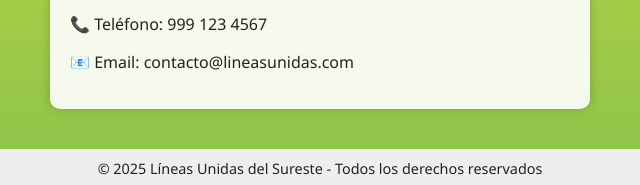
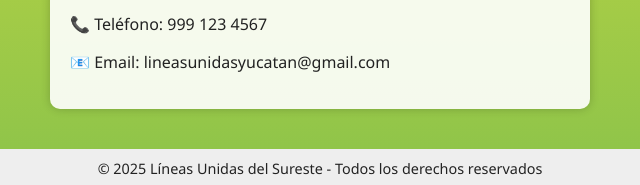
Before and after one commit to lineasunidas/portal, a plain HTML site: page redirigir.html in a window 1280 px wide. Shown: the part 679-864 px from the top of the page, 320-960 px from the left. Drawn offline with Linux system fonts and the light colour scheme.

Commit message:
Update redirigir.html

```diff
--- a/redirigir.html
+++ b/redirigir.html
@@ -3,7 +3,7 @@
 <head>
   <meta charset="UTF-8" />
   <meta name="viewport" content="width=device-width, initial-scale=1.0"/>
-  <title>Bienvenidon a Líneas Unidas del Sureste</title>
+  <title>Bienvenido a Líneas Unidas del Sureste</title>
   <meta http-equiv="refresh" content="5;url=https://www.facebook.com/p/Lineas-Unidas-del-Sur-100064066214888/?locale=es_LA" />
   <style>
     body {
@@ -160,7 +160,7 @@
     <h2>Contáctanos</h2>
     <p>📍 Calle 60, Centro, Mérida, Yucatán</p>
     <p>📞 Teléfono: 999 123 4567</p>
-    <p>📧 Email: contacto@lineasunidas.com</p>
+    <p>📧 Email: lineasunidasyucatan@gmail.com</p>
   </div>
 
   <footer>
```
